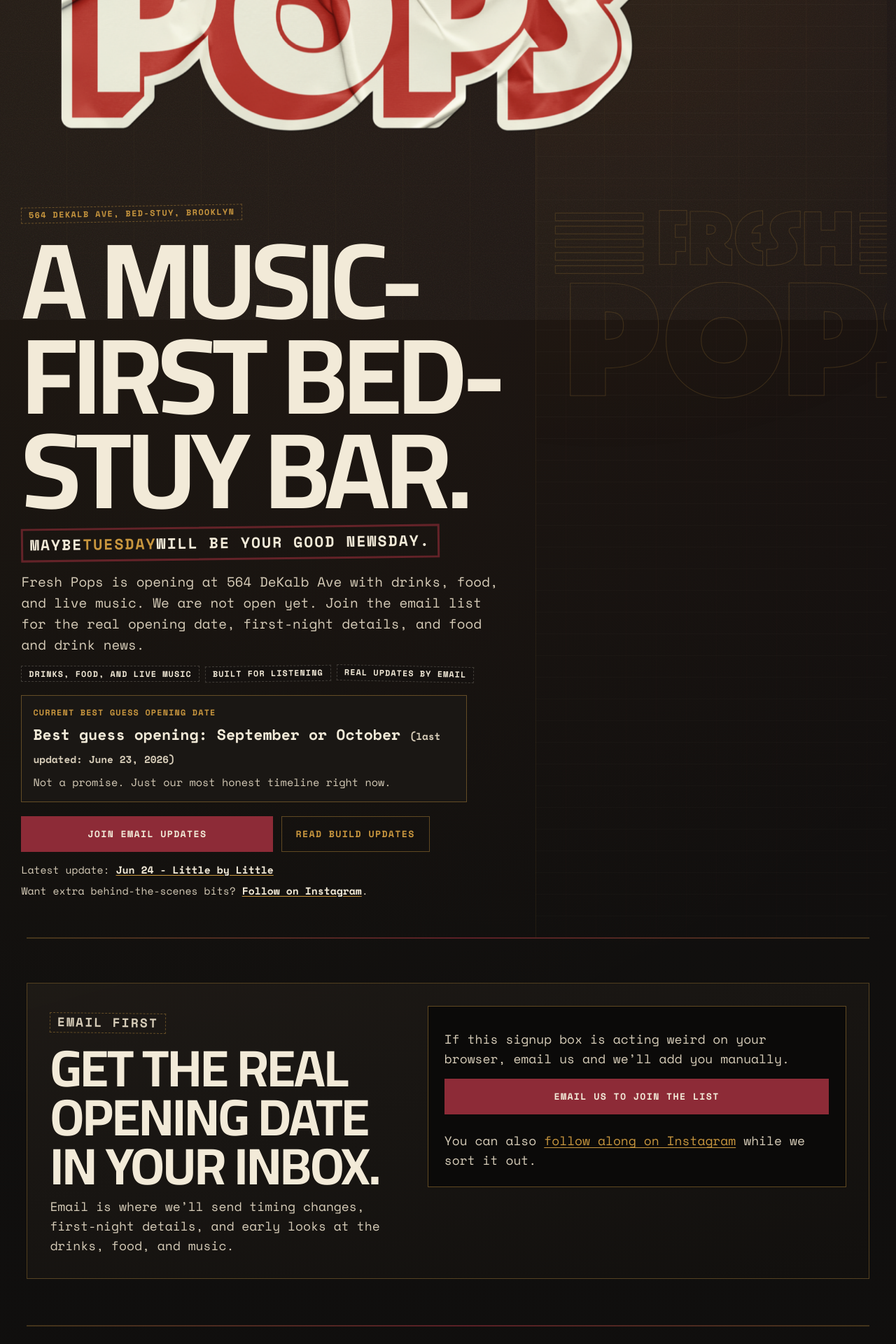
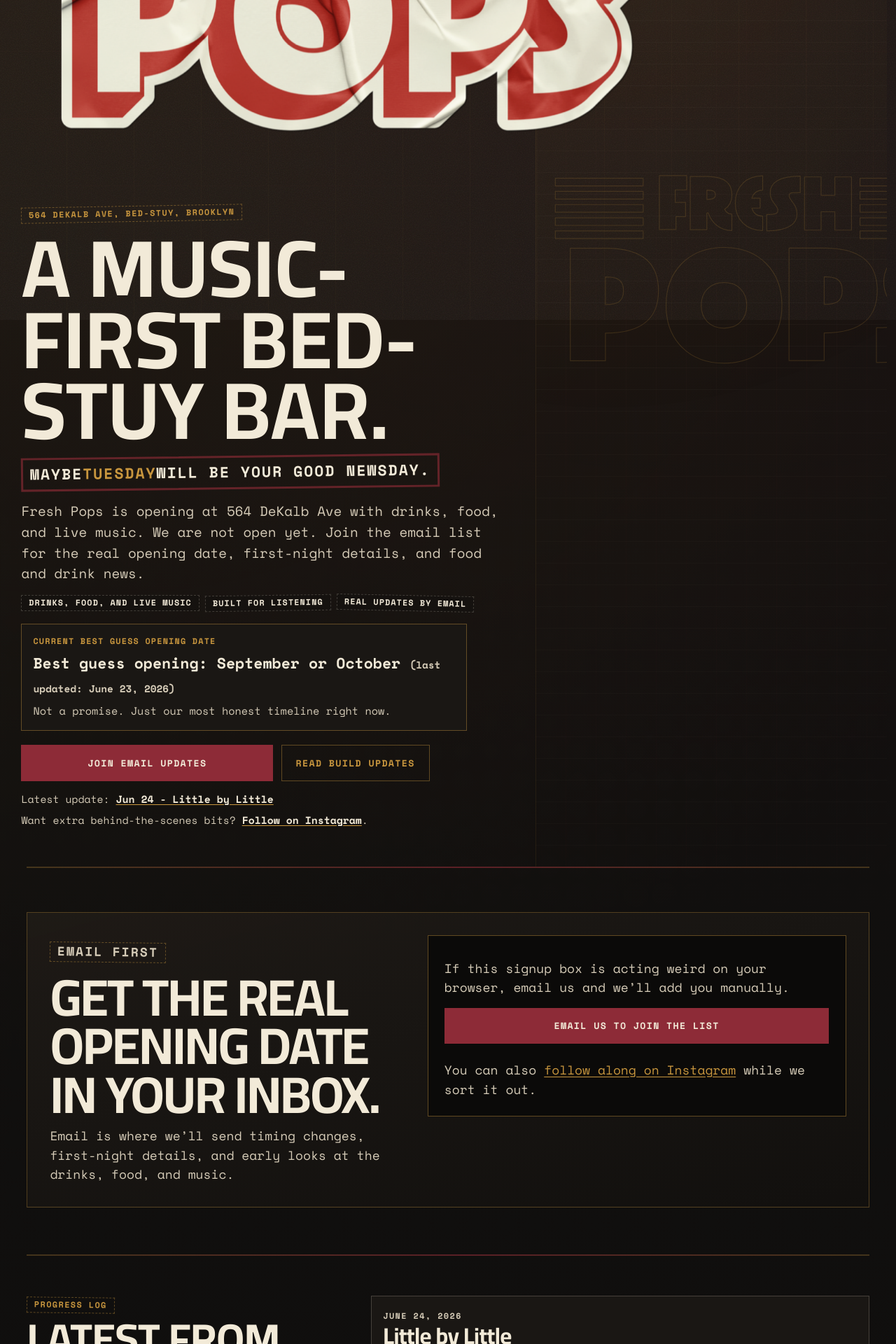
Before and after one commit to kellsnollenberger/freshpops, a Jekyll site: the page built from index.html, in a window 1280 px wide. Shown: the part 443-2363 px from the top of the page at 70% size. Built offline with Jekyll 4.4.1, drawn with Linux system fonts in a browser that asks for light colours.

Commit message:
Tighten homepage hero headline scale

```diff
--- a/assets/css/site.css
+++ b/assets/css/site.css
@@ -307,8 +307,8 @@ main > section:not(.hero)::before {
 .hero h1 {
   margin-top: 0.6rem;
   max-width: 13ch;
-  font-size: clamp(3.3rem, 12vw, 13rem);
-  letter-spacing: -0.045em;
+  font-size: clamp(3.3rem, 9vw, 9.5rem);
+  letter-spacing: 0;
   line-height: 0.88;
   text-wrap: pretty;
 }
@@ -983,7 +983,7 @@ select:focus-visible {
   .hero h1 {
     font-size: clamp(2.45rem, 14.5vw, 5rem);
     max-width: 11.2ch;
-    letter-spacing: -0.032em;
+    letter-spacing: 0;
     line-height: 0.9;
     overflow-wrap: anywhere;
   }
```
